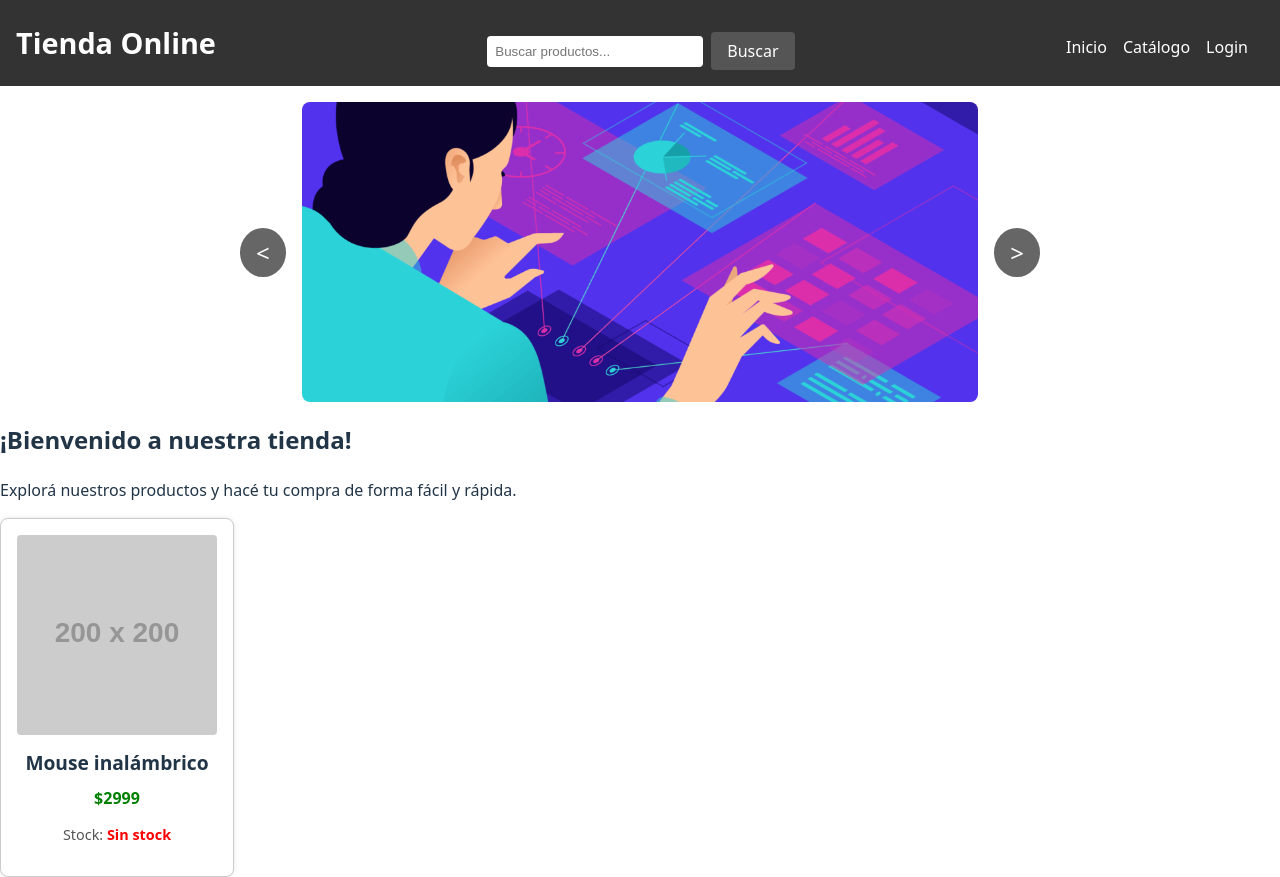
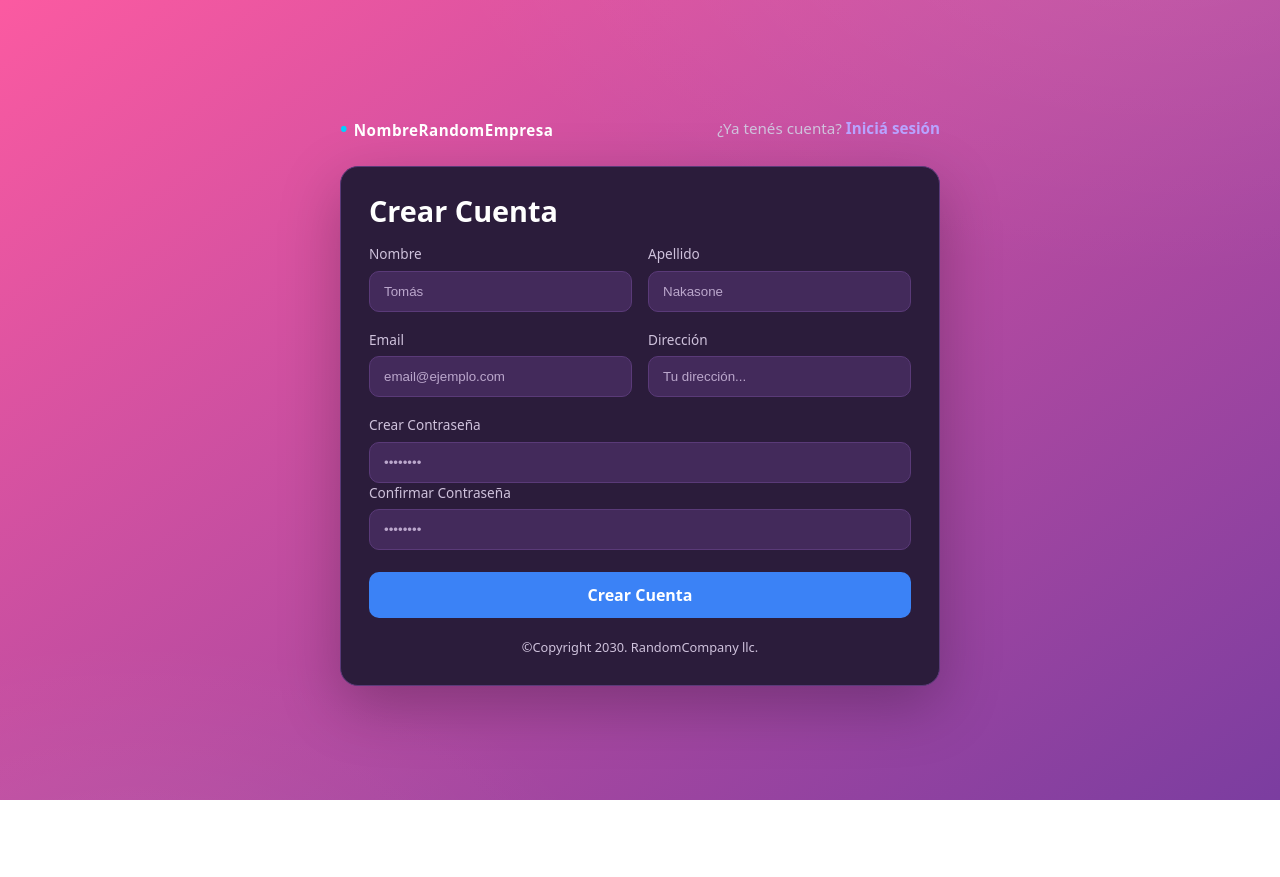
Before and after one commit to dilllon/TPO_API_2025, a React (Vite) app: page /register in a window 1280 px wide. After the commit the page ends 800 px from the top, so only its background shows below. Built offline with nearby package versions, Linux system fonts and the light colour scheme.

Commit message:
feat: Added mock register view, react router and redux for states

```diff
--- /dev/null
+++ b/authSlice.js
@@ -0,0 +1,11 @@
+    registerUser: (state, action) => {
+      // En una aplicación real, aquí manejarías la lógica asíncrona con createAsyncThunk.
+      // Para este ejemplo, simplemente guardamos los datos del usuario en el estado.
+      // Omitimos las contraseñas por seguridad.
+      const { password, confirm, ...userData } = action.payload;
+      state.user = userData;
+      state.status = 'succeeded';
+      state.error = null;
+    },
+  },
+});
--- a/package.json
+++ b/package.json
@@ -12,8 +12,11 @@
     "format:check": "prettier --check ."
   },
   "dependencies": {
+    "@reduxjs/toolkit": "^2.8.2",
     "react": "^19.1.0",
-    "react-dom": "^19.1.0"
+    "react-dom": "^19.1.0",
+    "react-redux": "^9.2.0",
+    "react-router-dom": "^7.8.0"
   },
   "devDependencies": {
     "@eslint/js": "^9.30.1",
--- a/src/App.jsx
+++ b/src/App.jsx
@@ -1,10 +1,15 @@
+import { BrowserRouter as Router, Routes, Route } from 'react-router-dom';
 import Home from './components/views/Home/Home';
+import Register from './components/views/Register/Register';
 
 function App() {
   return (
-    <>
-      <Home />
-    </>
+    <Router>
+      <Routes>
+        <Route path="/" element={<Home />} />
+        <Route path="/register" element={<Register />} />
+      </Routes>
+    </Router>
   );
 }
 
--- /dev/null
+++ b/src/components/views/Register/Register.css
@@ -0,0 +1,178 @@
+* { box-sizing: border-box; }
+
+:root {
+  --bg1:#fb5aa1;
+  --bg2:#7b3da0;
+  --card:#2b1c3b;
+  --text:#ffffff;
+  --muted:#cfc2dc;
+  --accent:#00d1ff;
+  --primary:#3b82f6;
+  --primary-hover:#2563eb;
+  --input:#432a5b;
+  --border:#5a3a78;
+  --success:#22c55e;
+}
+
+
+.register-container {
+  margin:0;
+  min-height:100vh;
+  font-family:Poppins, system-ui, -apple-system, Segoe UI, Roboto, Ubuntu, Cantarell, "Helvetica Neue", Arial, "Noto Sans", "Apple Color Emoji","Segoe UI Emoji","Segoe UI Symbol","Noto Color Emoji", sans-serif;
+  color:var(--text);
+  background:
+    radial-gradient(1200px 600px at 90% -10%, rgba(255,255,255,.08), transparent 60%),
+    radial-gradient(800px 400px at 10% 110%, rgba(255,255,255,.06), transparent 60%),
+    linear-gradient(145deg, var(--bg1), var(--bg2));
+  display:grid;
+  place-items:center;
+  padding:24px;
+}
+
+.container {
+  width:min(600px, 100%);
+}
+
+.topbar {
+  display:flex;
+  justify-content:space-between;
+  align-items:center;
+  margin-bottom:22px;
+  font-size:.95rem;
+}
+.brand {
+  font-weight:800;
+  letter-spacing:.5px;
+}
+.brand::before {
+  content:"• ";
+  color:var(--accent);
+  font-size:1.25rem;
+  vertical-align:baseline;
+}
+.signin {
+  color:var(--muted);
+}
+.signin a {
+  color:#b8a3ff;
+  text-decoration:none;
+  font-weight:600;
+}
+.signin a:hover { text-decoration:underline; }
+
+.card {
+  background:var(--card);
+  border:1px solid var(--border);
+  border-radius:18px;
+  padding:28px;
+  box-shadow:0 20px 60px rgba(0,0,0,.25);
+}
+
+h1 {
+  margin:0 0 18px;
+  font-size:1.8rem;
+}
+
+form {
+  display:grid;
+  gap:18px;
+}
+
+.grid {
+  display:grid;
+  gap:16px;
+  grid-template-columns: repeat(2, minmax(0,1fr));
+}
+
+label {
+  display:block;
+  font-size:.85rem;
+  color:var(--muted);
+  margin-bottom:6px;
+}
+
+input[type="text"],
+input[type="email"],
+input[type="password"] {
+  width:100%;
+  padding:12px 14px;
+  border-radius:10px;
+  border:1px solid var(--border);
+  background:var(--input);
+  color:var(--text);
+  outline:none;
+  transition:border .2s, box-shadow .2s;
+}
+input::placeholder { color:#bba7cc; }
+input:focus {
+  border-color:#9f7aea;
+  box-shadow:0 0 0 3px rgba(159,122,234,.2);
+}
+
+.terms {
+  display:flex;
+  align-items:flex-start;
+  gap:10px;
+  color:var(--muted);
+  font-size:.9rem;
+  line-height:1.4;
+}
+.terms a {
+  color:#b8a3ff;
+  text-decoration:none;
+  font-weight:600;
+}
+.terms a:hover { text-decoration:underline; }
+
+.actions {
+  display:flex;
+  flex-direction:column;
+  gap:14px;
+  margin-top:4px;
+}
+
+.btn {
+  display:inline-flex;
+  justify-content:center;
+  align-items:center;
+  gap:10px;
+  padding:12px 18px;
+  border:0;
+  border-radius:10px;
+  cursor:pointer;
+  font-weight:600;
+  text-decoration:none;
+  transition:transform .04s ease, opacity .2s ease, background .2s ease, border .2s ease;
+  user-select:none;
+}
+.btn:active { transform:translateY(1px); }
+
+.btn-primary {
+  background:var(--primary);
+  color:#fff;
+}
+.btn-primary:hover { background:var(--primary-hover); }
+
+.btn-ghost {
+  background:transparent;
+  color:#e9e1f3;
+  border:1px solid var(--border);
+}
+.btn-ghost:hover {
+  border-color:#9f7aea;
+  background:rgba(159,122,234,.08);
+}
+
+.footer {
+  margin-top:20px;
+  font-size:.8rem;
+  color:var(--muted);
+  text-align:center;
+}
+
+/* ---------- Responsive ---------- */
+@media (max-width: 780px) {
+  .grid { grid-template-columns: 1fr; }
+  .topbar{ flex-direction:column; gap:6px; }
+  h1{ font-size:1.6rem; }
+}
--- /dev/null
+++ b/src/components/views/Register/Register.jsx
@@ -0,0 +1,153 @@
+import { useState } from 'react';
+import { Link, useNavigate } from 'react-router-dom';
+import { useDispatch } from 'react-redux';
+import { registerUser } from '@/store/slices/authSlice';
+import './Register.css';
+
+function Register() {
+  const navigate = useNavigate();
+  const dispatch = useDispatch();
+  const [formData, setFormData] = useState({
+    firstName: '',
+    lastName: '',
+    email: '',
+    address: '',
+    password: '',
+    confirm: '',
+  });
+
+  const handleChange = (e) => {
+    const { id, value } = e.target;
+    setFormData((prevData) => ({
+      ...prevData,
+      [id]: value,
+    }));
+  };
+
+  const handleSubmit = (e) => {
+    e.preventDefault();
+    // Validar que las contraseñas coincidan
+    if (formData.password !== formData.confirm) {
+      alert('Las contraseñas no coinciden.');
+      return;
+    }
+
+    // Despachamos la acción a Redux para guardar los datos del usuario.
+    dispatch(registerUser(formData));
+
+    console.log(
+      'Usuario registrado y guardado en el estado de Redux:',
+      formData,
+    );
+    // Opcional: Redirigir al usuario a otra página (ej. dashboard o login)
+    // navigate('/dashboard');
+  };
+
+  return (
+    <div className="register-container">
+      <div className="container">
+        <div className="topbar">
+          <div className="brand">NombreRandomEmpresa</div>
+          <div className="signin">
+            ¿Ya tenés cuenta? <Link to="/login">Iniciá sesión</Link>
+          </div>
+        </div>
+
+        {/* Card */}
+        <div className="card">
+          <h1>Crear Cuenta</h1>
+
+          <form onSubmit={handleSubmit}>
+            {/* Nombre / Apellido */}
+            <div className="grid">
+              <div>
+                <label htmlFor="firstName">Nombre</label>
+                <input
+                  id="firstName"
+                  type="text"
+                  placeholder="Tomás"
+                  value={formData.firstName}
+                  onChange={handleChange}
+                  required
+                />
+              </div>
+              <div>
+                <label htmlFor="lastName">Apellido</label>
+                <input
+                  id="lastName"
+                  type="text"
+                  placeholder="Nakasone"
+                  value={formData.lastName}
+                  onChange={handleChange}
+                  required
+                />
+              </div>
+            </div>
+
+            {/* Email / Address */}
+            <div className="grid">
+              <div>
+                <label htmlFor="email">Email</label>
+                <input
+                  id="email"
+                  type="email"
+                  placeholder="email@ejemplo.com"
+                  value={formData.email}
+                  onChange={handleChange}
+                  required
+                />
+              </div>
+              <div>
+                <label htmlFor="address">Dirección</label>
+                <input
+                  id="address"
+                  type="text"
+                  placeholder="Tu dirección..."
+                  value={formData.address}
+                  onChange={handleChange}
+                />
+              </div>
+            </div>
+
+            {/* Passwords */}
+            <div className="row">
+              <div>
+                <label htmlFor="password">Crear Contraseña</label>
+                <input
+                  id="password"
+                  type="password"
+                  placeholder="••••••••"
+                  value={formData.password}
+                  onChange={handleChange}
+                  required
+                />
+              </div>
+              <div>
+                <label htmlFor="confirm">Confirmar Contraseña</label>
+                <input
+                  id="confirm"
+                  type="password"
+                  placeholder="••••••••"
+                  value={formData.confirm}
+                  onChange={handleChange}
+                  required
+                />
+              </div>
+            </div>
+
+            {/* Botones */}
+            <div className="actions">
+              <button className="btn btn-primary" type="submit">
+                Crear Cuenta
+              </button>
+            </div>
+          </form>
+
+          <div className="footer">©Copyright 2030. RandomCompany llc.</div>
+        </div>
+      </div>
+    </div>
+  );
+}
+
+export default Register;
--- a/src/main.jsx
+++ b/src/main.jsx
@@ -1,10 +1,14 @@
 import { StrictMode } from 'react';
 import { createRoot } from 'react-dom/client';
+import { Provider } from 'react-redux';
+import { store } from './store/store';
 import './index.css';
 import App from './App.jsx';
 
 createRoot(document.getElementById('root')).render(
   <StrictMode>
-    <App />
+    <Provider store={store}>
+      <App />
+    </Provider>
   </StrictMode>,
 );
--- /dev/null
+++ b/src/store/slices/authSlice.js
@@ -0,0 +1,32 @@
+import { createSlice } from '@reduxjs/toolkit';
+
+const initialState = {
+  user: null,
+  // 'idle' -> estado inicial
+  // 'loading' -> mientras se hace una petición (ej. a una API)
+  // 'succeeded' -> la operación fue exitosa
+  // 'failed' -> la operación falló
+  status: 'idle',
+  error: null,
+};
+
+export const authSlice = createSlice({
+  name: 'auth',
+  initialState,
+  reducers: {
+    registerUser: (state, action) => {
+      // Tu lógica para omitir las contraseñas es una excelente práctica de seguridad.
+      const { password, confirm, ...userData } = action.payload;
+      state.user = userData;
+      state.status = 'succeeded';
+      state.error = null;
+    },
+    // Aquí podrías agregar más reducers, como logoutUser, loginUser, etc.
+  },
+});
+
+// Exportamos las acciones para poder usarlas en los componentes (ej. con useDispatch)
+export const { registerUser } = authSlice.actions;
+
+// Exportamos el reducer para que el store lo pueda utilizar
+export default authSlice.reducer;
--- /dev/null
+++ b/src/store/store.js
@@ -0,0 +1,8 @@
+import { configureStore } from '@reduxjs/toolkit';
+import authReducer from './slices/authSlice';
+
+export const store = configureStore({
+  reducer: {
+    auth: authReducer,
+  },
+});
```
Also changed, not shown: src/components/atoms/Button/Button.css (added), src/components/atoms/Button/Button.jsx (added), 1 other file (tests, documents, lock files or other folders).
